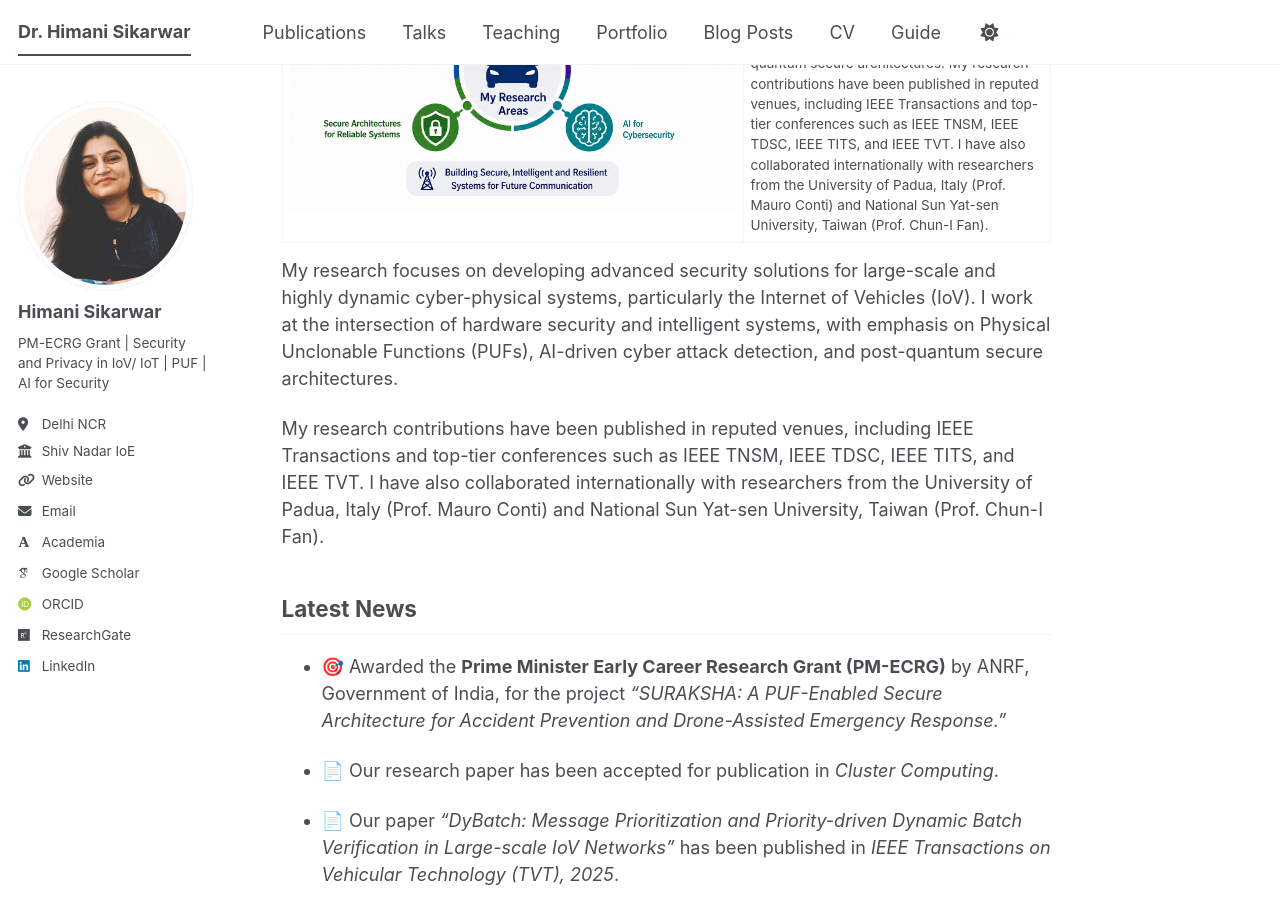
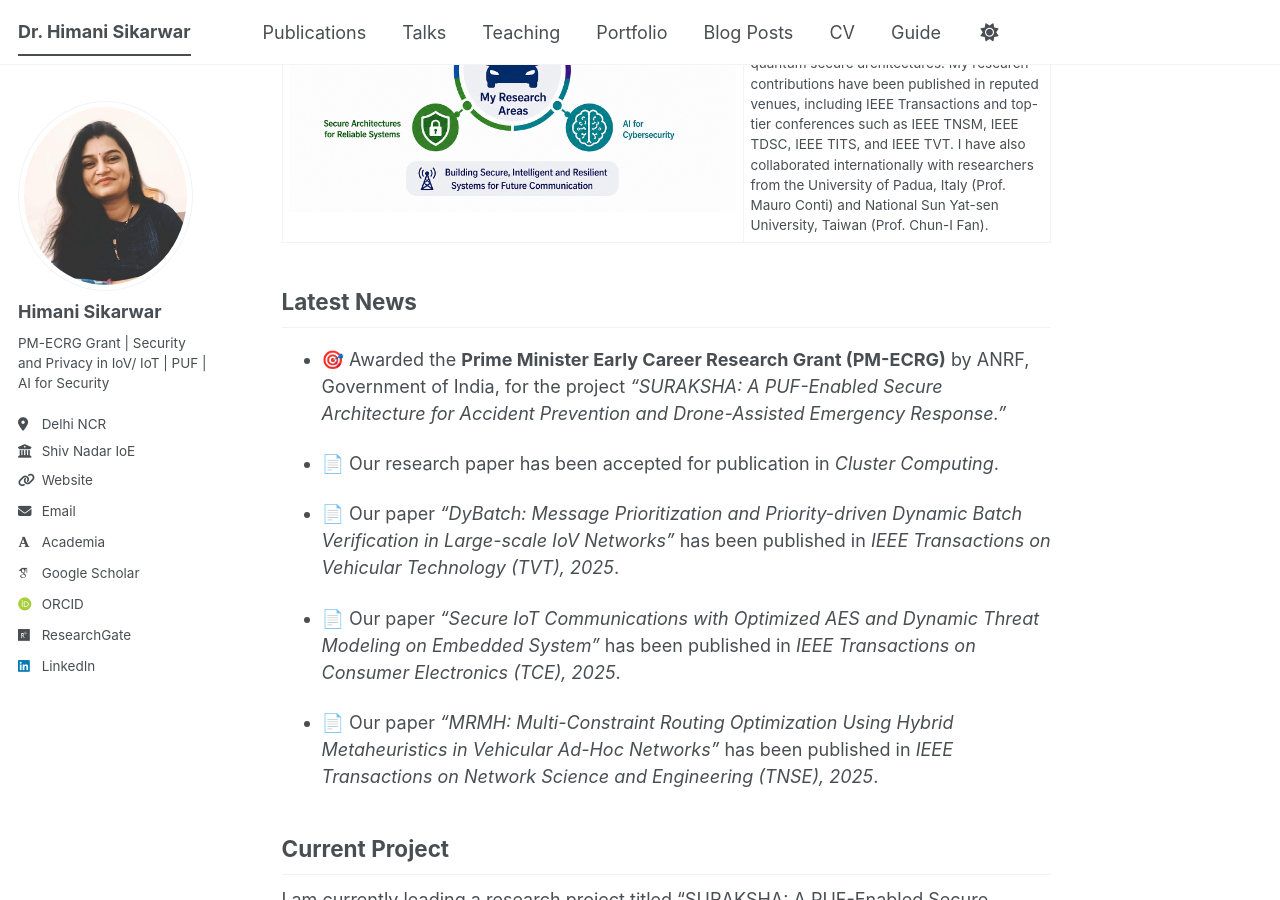
Before and after one commit to himani-sikarwar/himani.github.io, a Jekyll site: the page built from _pages/about.md, in a window 1280 px wide and 900 px high, scrolled down 436 px. Built offline with Jekyll 4.4.1, drawn with Linux system fonts in a browser that asks for light colours; some web fonts are replaced; a script bundle is joined from its source files by our own code; library files that are not in the unit come from our copies.

Commit message:
Update about.md

```diff
--- a/_pages/about.md
+++ b/_pages/about.md
@@ -27,10 +27,6 @@ My research contributions have been published in reputed venues, including IEEE
 </tr>
 </table>
 
-My research focuses on developing advanced security solutions for large-scale and highly dynamic cyber-physical systems, particularly the Internet of Vehicles (IoV). I work at the intersection of hardware security and intelligent systems, with emphasis on Physical Unclonable Functions (PUFs), AI-driven cyber attack detection, and post-quantum secure architectures.
-
-My research contributions have been published in reputed venues, including IEEE Transactions and top-tier conferences such as IEEE TNSM, IEEE TDSC, IEEE TITS, and IEEE TVT. I have also collaborated internationally with researchers from the University of Padua, Italy (Prof. Mauro Conti) and National Sun Yat-sen University, Taiwan (Prof. Chun-I Fan).
-
 Latest News
 ------
 - 🎯 Awarded the **Prime Minister Early Career Research Grant (PM-ECRG)** by ANRF, Government of India, for the project *“SURAKSHA: A PUF-Enabled Secure Architecture for Accident Prevention and Drone-Assisted Emergency Response.”*
```
